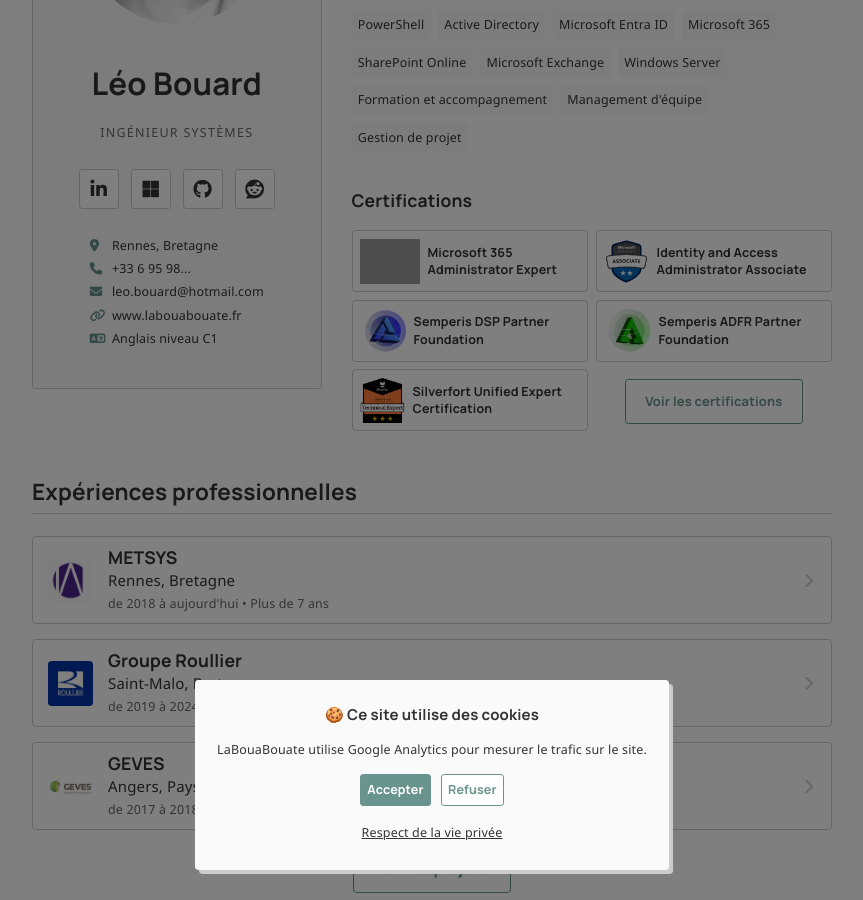
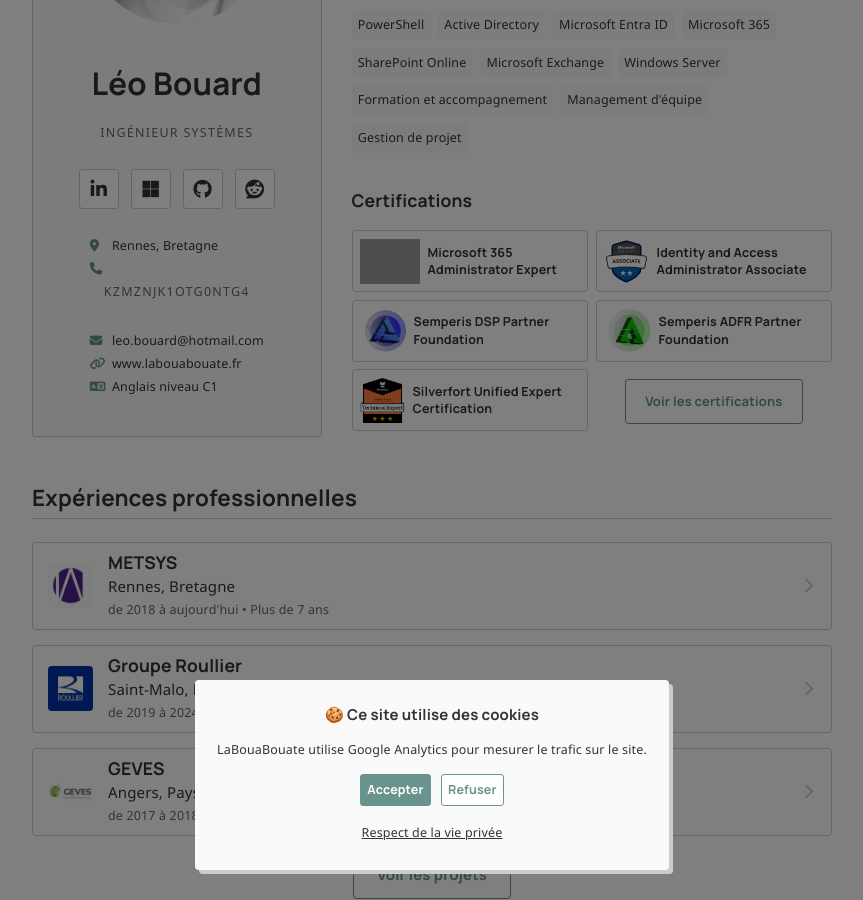
Before and after one commit to leobouard/leobouard.github.io, a Jekyll site: the page built from _pages/cv.html, in a window 1280 px wide and 900 px high, scrolled down 380 px. Shown: the whole window, without its empty margins (208-1071 px from the left). Built offline with Jekyll 4.4.1, drawn with Linux system fonts in a browser that asks for light colours; nearby versions of some CDN libraries; some web fonts are replaced; some of the changed lines change nothing that is shown; grey boxes are pictures that could not be loaded.

Commit message:
Chiffrement du numéro de téléphone

```diff
--- a/_data/cv.json
+++ b/_data/cv.json
@@ -4,7 +4,7 @@
     "title":  "Ingénieur systèmes",
     "personalInfo":  {
         "address":  "Rennes, Bretagne",
-        "phone":  "+33 6 95 98...",
+        "phone":  "KzMzNjk1OTg0NTg4",
         "email":  "leo.bouard@hotmail.com",
         "website":  "www.labouabouate.fr"
     },
--- /dev/null
+++ b/_includes/base64-decoder.html
@@ -0,0 +1,18 @@
+<script>
+    document.addEventListener('DOMContentLoaded', function () {
+        const base64string = document.getElementById('base64-string');
+        if (base64string) {
+            const encodedPhone = base64string.textContent.trim();
+            base64string.addEventListener('mouseover', function () {
+                if (base64string.textContent === encodedPhone) {
+                    try {
+                        const decoded = atob(encodedPhone);
+                        base64string.textContent = decoded;
+                    } catch (e) {
+                        console.error('Failed to decode base 64 string:', e);
+                    }
+                }
+            });
+        }
+    });
+</script>
--- a/_pages/cv.html
+++ b/_pages/cv.html
@@ -10,6 +10,8 @@
     <a href=" https://www.labouabouate.fr/cv">www.labouabouate.fr/cv</a>
   </span>
 </div>
+
+{% include base64-decoder.html %}
 
 <h2>Informations en bref</h2>
 <div class="cv-wrapper">
@@ -37,7 +39,7 @@
       </li>
       <li>
         <i class="fa-solid fa-phone"></i>
-        {{ site.data.cv.personalInfo.phone }}
+        <span id="base64-string">{{ site.data.cv.personalInfo.phone }}</span>
       </li>
       <li>
         <i class="fa-solid fa-envelope"></i>
```
